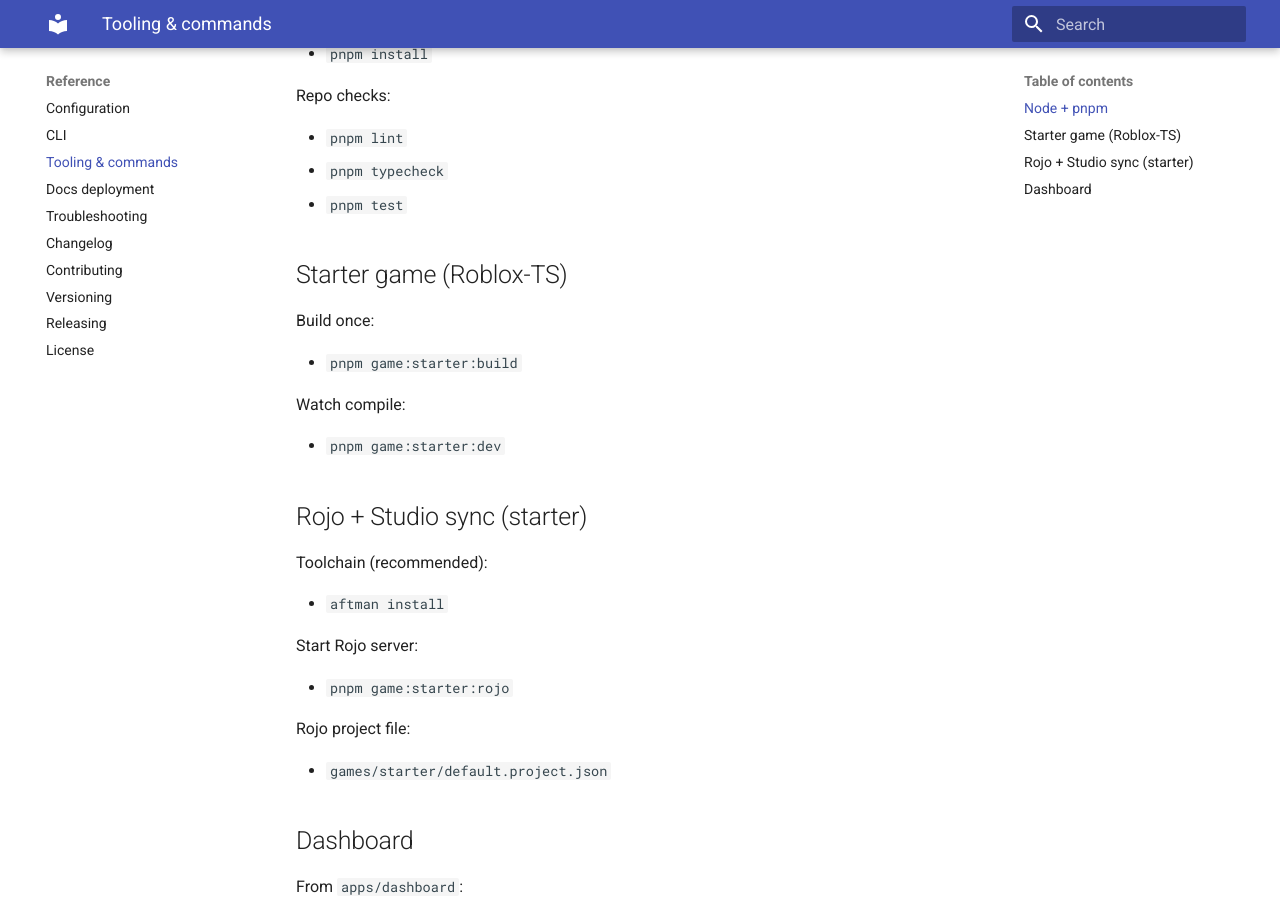
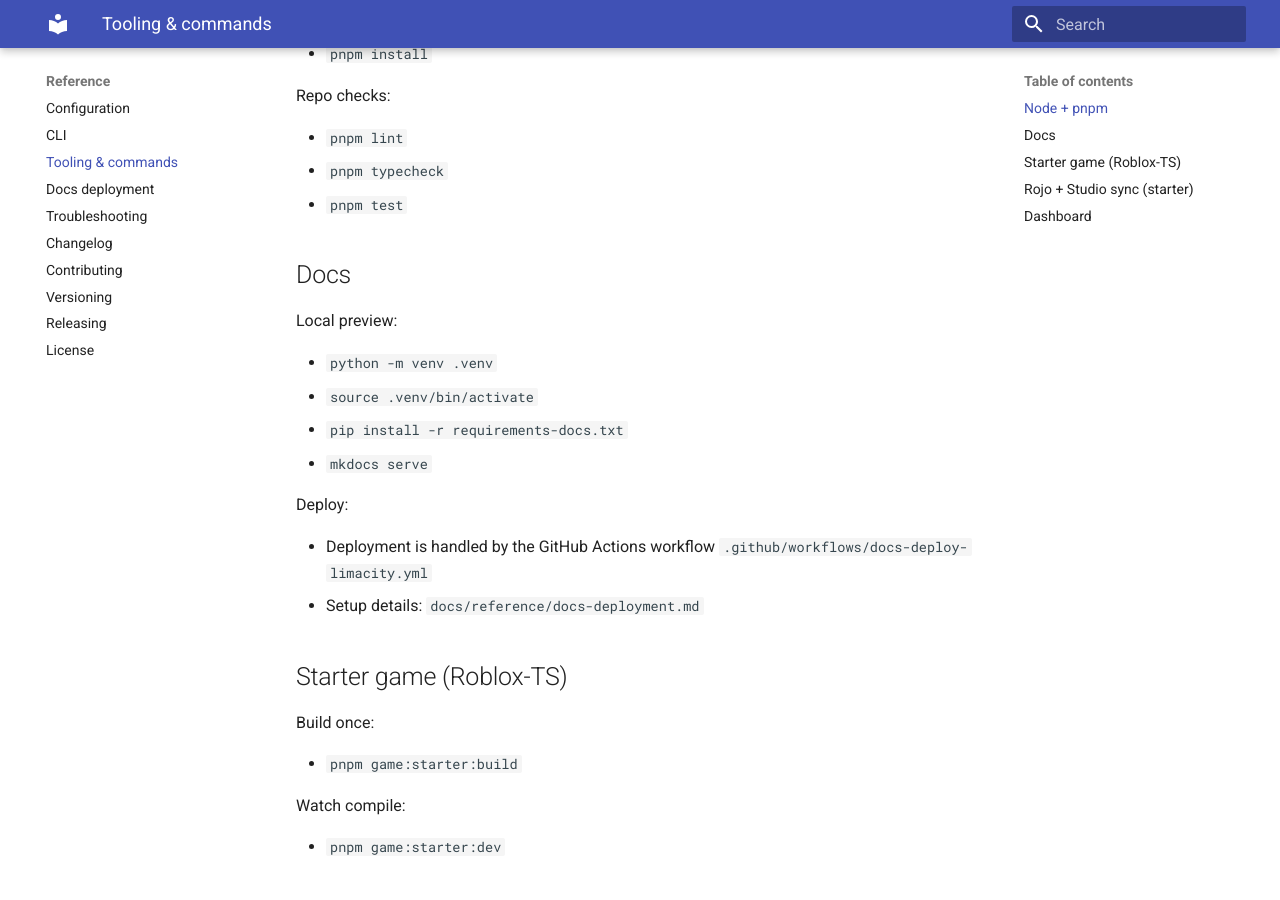
Before and after one commit to MuTEn-R0sHi/broblox, an MkDocs documentation site: the page built from docs/reference/tooling.md, in a window 1280 px wide and 900 px high, scrolled down 378 px. Built offline with MkDocs 1.6.1 and Material for MkDocs 9.7.7, drawn with Linux system fonts in a browser that asks for light colours.

Commit message:
docs: add lima-city deploy to tooling index

```diff
--- a/docs/reference/tooling.md
+++ b/docs/reference/tooling.md
@@ -14,6 +14,20 @@ Repo checks:
 - `pnpm lint`
 - `pnpm typecheck`
 - `pnpm test`
+
+## Docs
+
+Local preview:
+
+- `python -m venv .venv`
+- `source .venv/bin/activate`
+- `pip install -r requirements-docs.txt`
+- `mkdocs serve`
+
+Deploy:
+
+- Deployment is handled by the GitHub Actions workflow `.github/workflows/docs-deploy-limacity.yml`
+- Setup details: `docs/reference/docs-deployment.md`
 
 ## Starter game (Roblox-TS)
 
```
